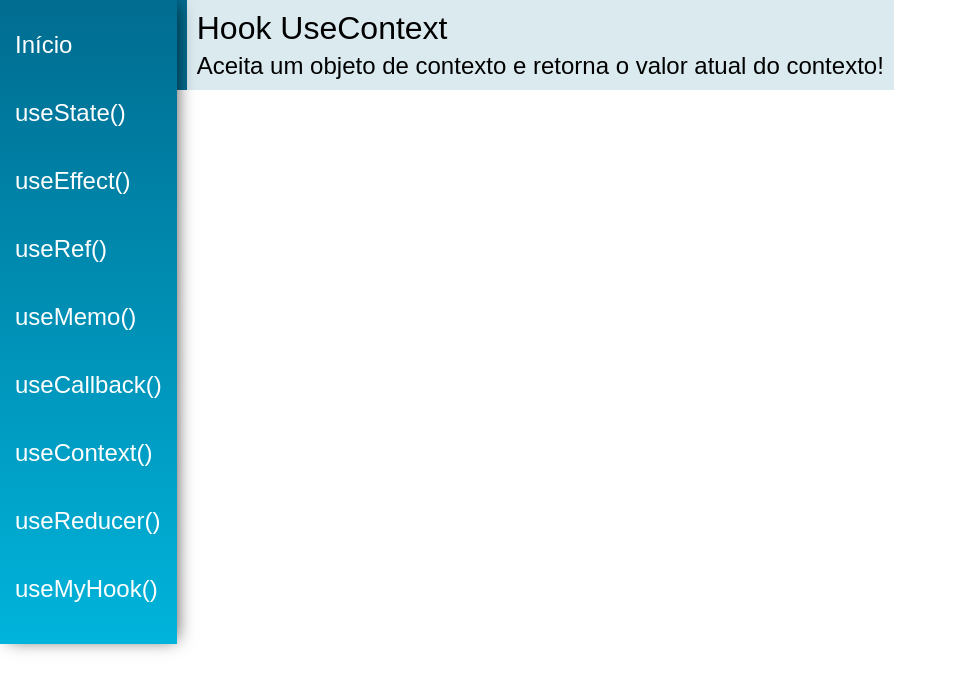
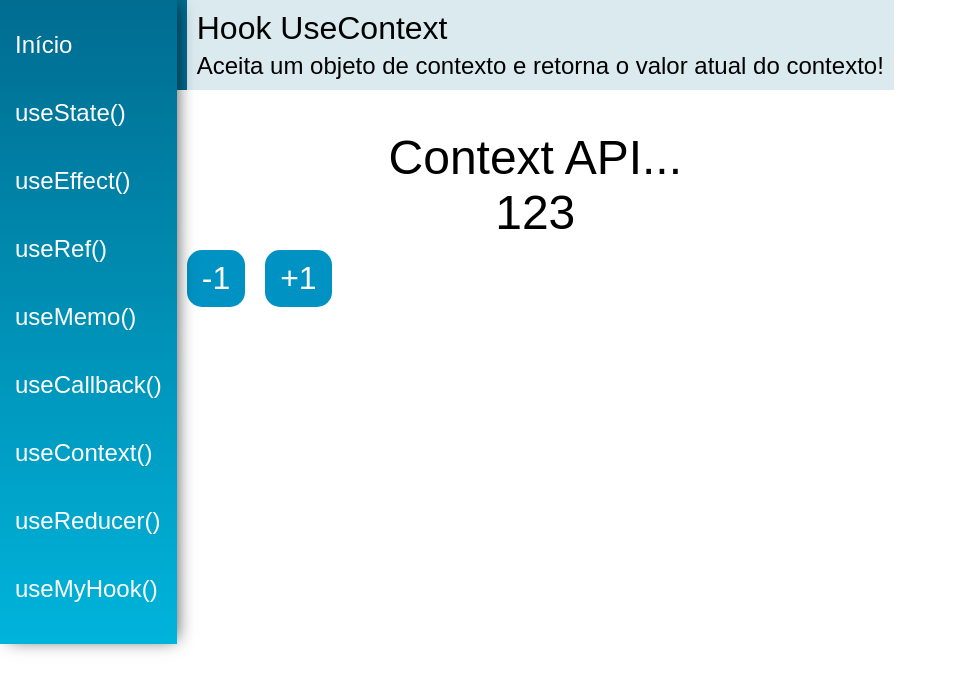
Before and after one commit to Lukas656/Navegacao-react-router, a React (Create React App) app: page /useContext in a window 1280 px wide. Shown: the top 690 px of the page, without its empty margins (0-957 px from the left). Built offline with nearby package versions, Linux system fonts and the light colour scheme.

Commit message:
Aceita um objeto de contexto  retorna atual do contexto!

```diff
--- /dev/null
+++ b/src/data/DataContext.js
@@ -0,0 +1,10 @@
+import React  from "react";
+
+export const data ={
+    number: 123,
+    text: 'Context API...'
+
+}
+const DataContext = React.createContext(data)
+
+export default DataContext
--- a/src/index.js
+++ b/src/index.js
@@ -5,6 +5,6 @@
 import App from './views/App'
 
 ReactDOM.render(
-    <App />,
+        <App />,
     document.getElementById('root')
 )
--- a/src/views/App.jsx
+++ b/src/views/App.jsx
@@ -1,19 +1,26 @@
 import './app.css'
-import React from 'react'
+import React, { useState } from 'react'
 import { BrowserRouter as Router } from  'react-router-dom'
 
 import Menu from '../components/layout/Menu'
 import Content from '../components/layout/Content'
+import DataContext,{data} from '../data/DataContext'
 
 const App = props => {
 
+    const [state, setState] =useState(data)
+
+
+
     return (
+        <DataContext.Provider value={{state, setState}}>
                 <div className="App">
                     <Router>
                         <Menu />
                         <Content />
                     </Router>
                 </div>
+        </DataContext.Provider>
     )
 }
 
--- a/src/views/examples/UseContext.jsx
+++ b/src/views/examples/UseContext.jsx
@@ -1,13 +1,31 @@
-import React from 'react'
+import React, { useContext } from 'react'
 import PageTitle from '../../components/layout/PageTitle'
+import DataContext from '../../data/DataContext'
 
 const UseContext = (props) => {
+
+    const context = useContext(DataContext)
+
+    function addNumber(delta) {
+        context.setState({
+            ...context.state,  // Aqui usando os ... eu pego todos os dado do objeto para não ser alterado e a baixo eu declaro o valor que quero realmente alterar
+            number: context.state.number + delta
+        })
+    }
     return (
         <div className="UseContext">
             <PageTitle
                 title="Hook UseContext"
                 subtitle="Aceita um objeto de contexto e retorna o valor atual do contexto!"
             />
+            <div className='center'>
+                <span className='text'>{context.state.text}</span>
+                <span className='text'>{context.state.number}</span>
+            </div>
+            <div>
+                <button className='btn'onClick={()=>addNumber(-1)}>-1</button>
+                <button className='btn'onClick={()=>addNumber(+1)}>+1</button>
+            </div>
         </div>
     )
 }
```
